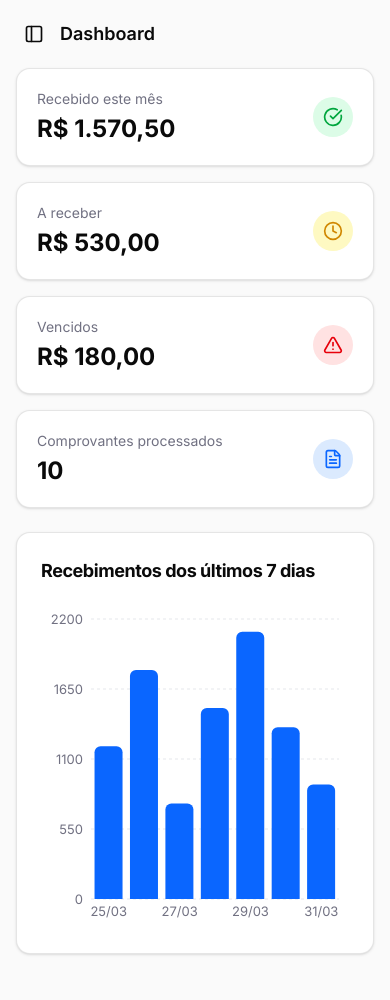
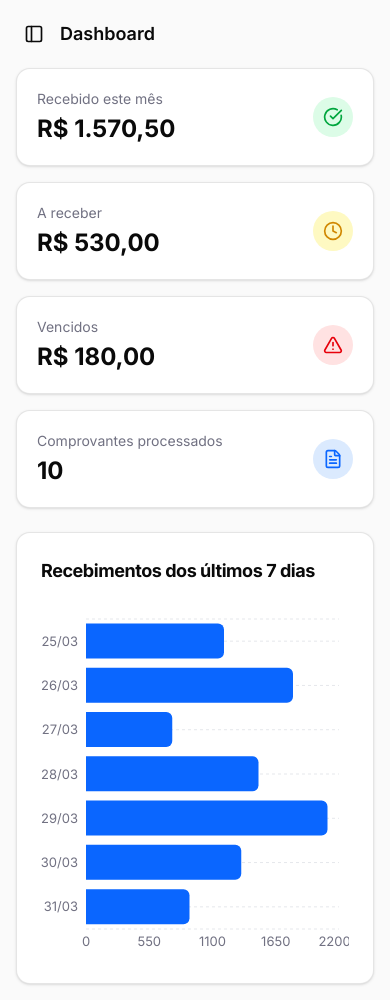
Before and after one commit to pixally-app/pixally-frontend, a Next.js app: page /dashboard in a window 390 px wide. Before the commit the page ends 970 px from the top, so only its background shows below. Built offline with nearby package versions, Linux system fonts and the light colour scheme.

Commit message:
feat: make receipts chart responsive with vertical layout on mobile

```diff
--- a/src/components/dashboard/receipts-chart.tsx
+++ b/src/components/dashboard/receipts-chart.tsx
@@ -9,6 +9,7 @@ import {
   Tooltip,
   ResponsiveContainer,
 } from "recharts";
+import { useIsMobile } from "@/hooks/use-mobile";
 
 const data = [
   { date: "25/03", valor: 1200 },
@@ -21,10 +22,40 @@ const data = [
 ];
 
 export function ReceiptsChart() {
+  const isMobile = useIsMobile();
+
   return (
-    <ResponsiveContainer width="100%" height={320}>
-      <BarChart data={data} margin={{ top: 10, right: 10, left: -10, bottom: 0 }}>
-        <CartesianGrid strokeDasharray="3 3" vertical={false} stroke="#e5e7eb" />
+    <ResponsiveContainer width="100%" height={isMobile ? 350 : 320}>
+      <BarChart
+        data={data}
+        layout={isMobile ? "vertical" : "horizontal"}
+        margin={{ top: 10, right: 10, left: isMobile ? 0 : -10, bottom: 0 }}
+      >
+        <CartesianGrid
+          strokeDasharray="3 3"
+          vertical={!isMobile}
+          horizontal={isMobile}
+          stroke="#e5e7eb"
+        />
+        {isMobile ? (
+          <>
+            <YAxis
+              type="category"
+              dataKey="date"
+              axisLine={false}
+              tickLine={false}
+              tick={{ fill: "#717182", fontSize: 13 }}
+              width={45}
+            />
+            <XAxis
+              type="number"
+              axisLine={false}
+              tickLine={false}
+              tick={{ fill: "#717182", fontSize: 13 }}
+            />
+          </>
+        ) : (
+          <>
             <XAxis
               dataKey="date"
               axisLine={false}
@@ -36,6 +67,8 @@ export function ReceiptsChart() {
               tickLine={false}
               tick={{ fill: "#717182", fontSize: 13 }}
             />
+          </>
+        )}
         <Tooltip
           cursor={{ fill: "rgba(10, 102, 255, 0.05)" }}
           contentStyle={{
@@ -51,7 +84,7 @@ export function ReceiptsChart() {
         <Bar
           dataKey="valor"
           fill="#0A66FF"
-          radius={[6, 6, 0, 0]}
+          radius={isMobile ? [0, 6, 6, 0] : [6, 6, 0, 0]}
           maxBarSize={48}
         />
       </BarChart>
```
Lines whose indentation alone changed are shown as unchanged.
